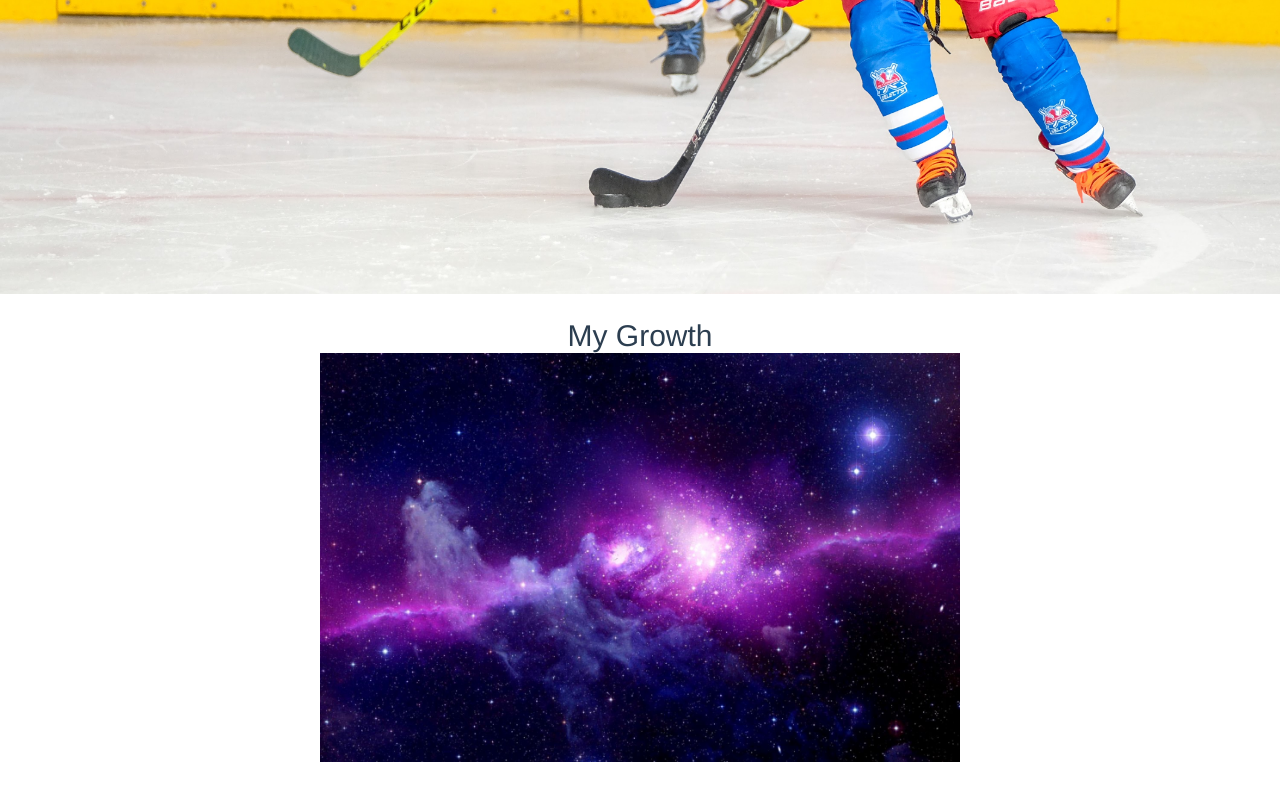
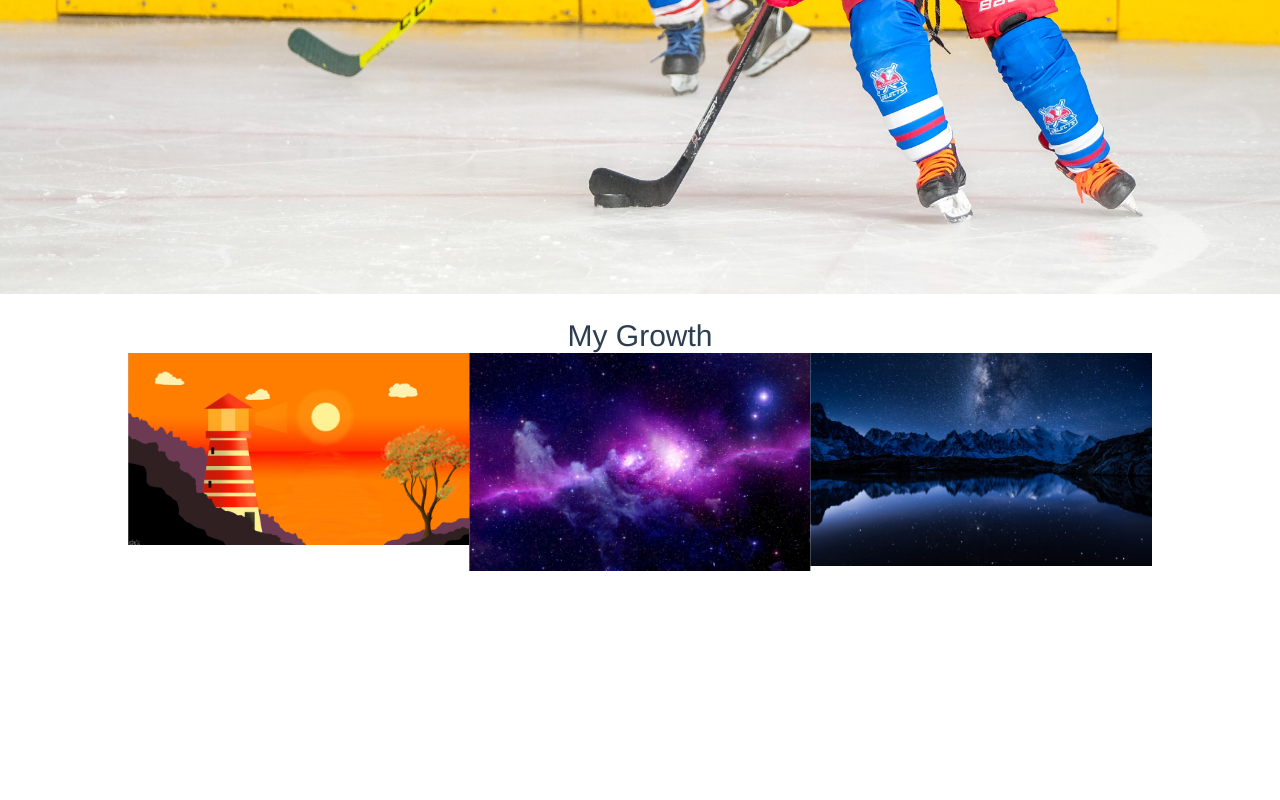
Before and after one commit to CXY0501/yuchen, a Vue app: page / in a window 1280 px wide. Shown: the part 484-1284 px from the top of the page. After the commit the page ends 1059 px from the top, so only its background shows below. Built offline with nearby package versions, Linux system fonts and the light colour scheme.

Commit message:
20210424-03

```diff
--- a/src/components/Swiper.vue
+++ b/src/components/Swiper.vue
@@ -22,11 +22,13 @@ export default {
           disableOnInteraction: false,
         },
         effect: "coverflow",
+        slidesPerView: 3,
+        centeredSlides: true,
         coverflowEffect: {
           // coverflow 效果细节调整
-          rotate: 20,
-          stretch: 30,
-          depth: 550,
+          rotate: 30,
+          stretch: 80,
+          depth: 150,
           modifier: 2,
           slideShadows: true,
         },
@@ -49,6 +51,22 @@ export default {
           id: "004",
           imgURL: require("../assets/img/swiperImgs/swiper04.jpeg"),
         },
+        {
+          id: "005",
+          imgURL: require("../assets/img/swiperImgs/swiper01.jpeg"),
+        },
+        {
+          id: "006",
+          imgURL: require("../assets/img/swiperImgs/swiper02.jpeg"),
+        },
+        {
+          id: "007",
+          imgURL: require("../assets/img/swiperImgs/swiper03.jpeg"),
+        },
+        {
+          id: "008",
+          imgURL: require("../assets/img/swiperImgs/swiper04.jpeg"),
+        },
       ],
     };
   },
@@ -60,9 +78,9 @@ export default {
 .wrapper {
   margin: 0 auto;
   overflow: hidden;
-  width: 50%;
-  height: 0;
-  padding-bottom: 50%;
+  width: 80%;
+  /* height: 0; */
+  /* padding-bottom: 50%; */
 }
 .swiper-img {
   width: 100%;
```
